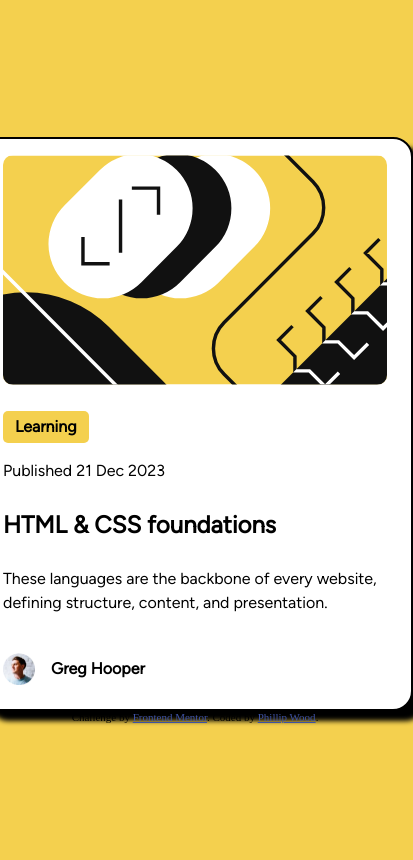
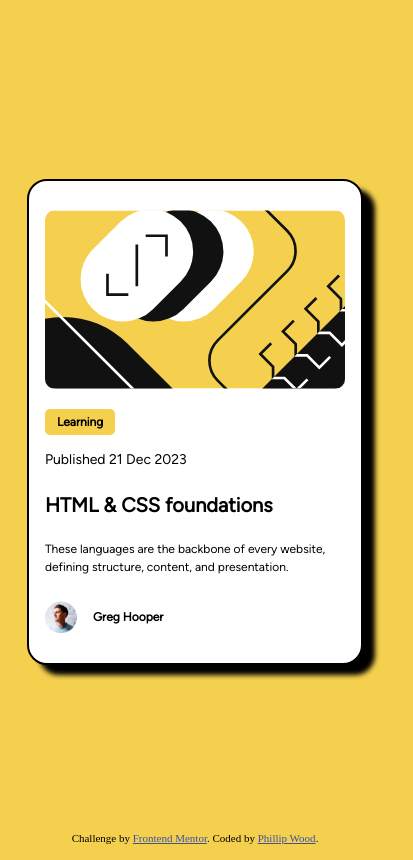
Before and after one commit to Phillip383/frontend_mentor_blog_card, a plain HTML site: page index.html in a window 390 px wide. Shown: the whole page, 413 px wide, since content can reach past the window. Drawn offline with Linux system fonts and the light colour scheme.

Commit message:
Added Responsiveness for blog cards.

```diff
--- a/styles.css
+++ b/styles.css
@@ -15,12 +15,20 @@
 }
 
 body {
+  margin: 0;
+  min-height: 100vh;
   display: flex;
+  flex-direction: column;
   align-items: center;
   justify-content: center;
-  flex-direction: column;
-  height: 100vh;
   background-color: #f4d04e;
+}
+
+footer {
+  position: fixed;
+  left: 0;
+  bottom: 0;
+  width: 100%;
 }
 
 .card {
@@ -28,11 +36,12 @@ body {
   flex-direction: column;
   align-items: flex-start;
   justify-content: center;
-  width: 384px;
-  height: 522px;
+  flex: 1 1 300px;
+  max-width: 300px;
+  max-height: 450px;
   background-color: white;
-  padding: 24px;
-  gap: 10px;
+  padding: clamp(16px, 4cqi, 24px);
+  gap: clamp(8px, 2cqi, 24px);
   border-style: solid;
   border-width: 2px;
   border-color: black;
@@ -66,16 +75,10 @@ body {
   text-align: center;
 }
 
-.content-title {
-}
-
-.content-desc {
-}
-
 .text-preset-1 {
   font-family: "Figtree";
   font-weight: 800;
-  font-size: 24px;
+  font-size: clamp(14px, 20px, 24px);
   line-height: 150%;
   letter-spacing: 0%;
 }
@@ -83,7 +86,7 @@ body {
 .text-preset-2 {
   font-family: "Figtree";
   font-weight: 500;
-  font-size: 16;
+  font-size: clamp(10px, 14px, 16px);
   line-height: 150%;
   letter-spacing: 0%;
 }
@@ -91,7 +94,7 @@ body {
 .text-preset-3 {
   font-family: "Figtree";
   font-weight: 500;
-  font-size: 14;
+  font-size: clamp(10px, 12px, 14px);
   line-height: 150%;
   letter-spacing: 0%;
 }
```
